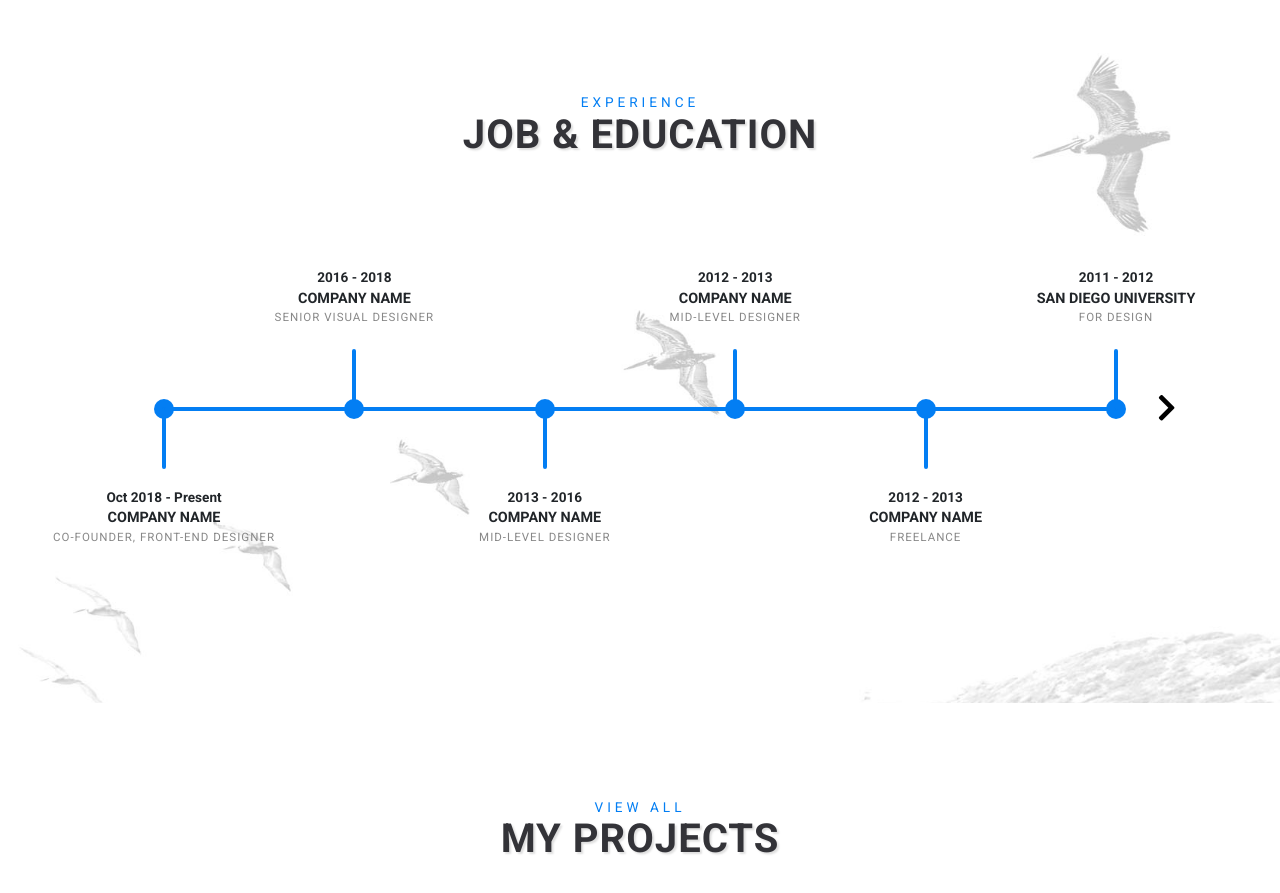
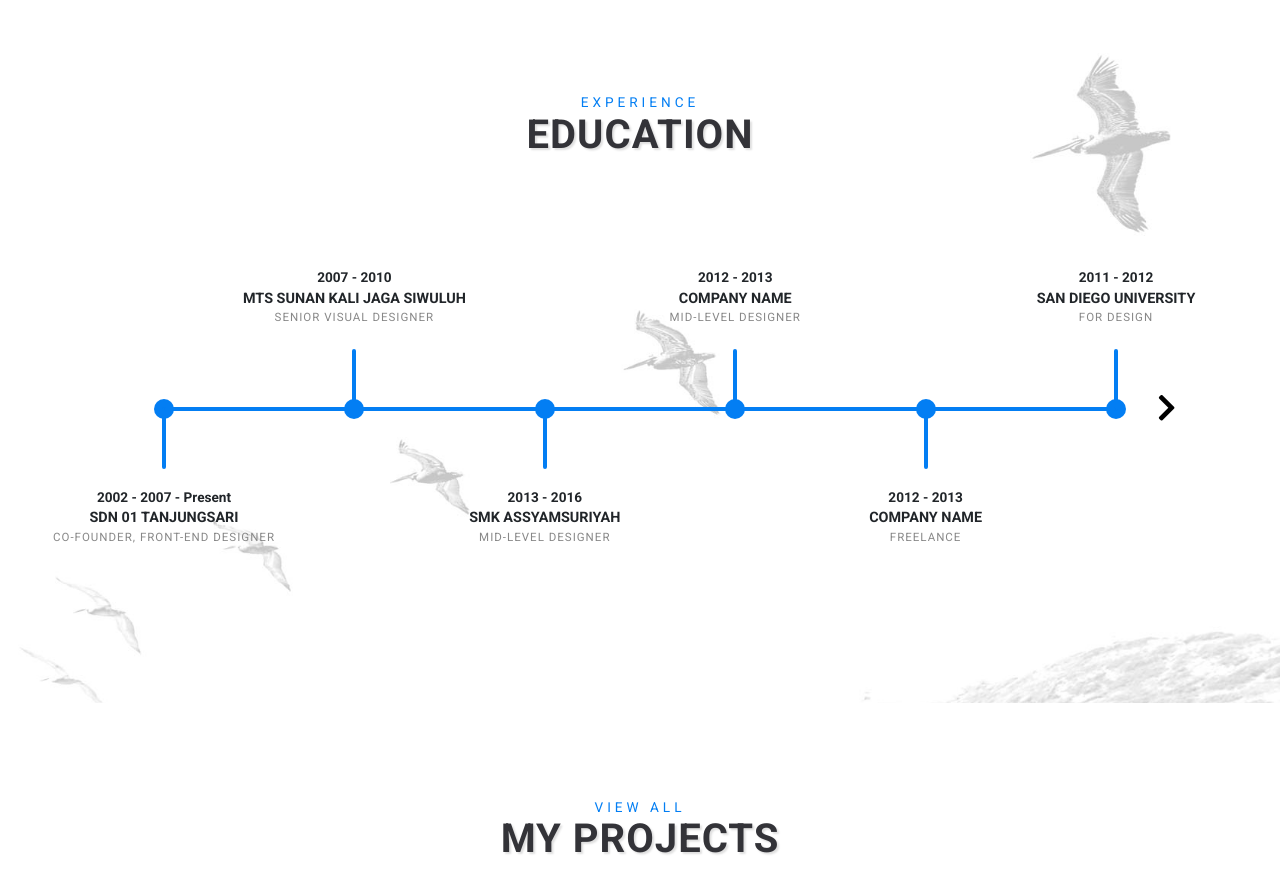
Before and after one commit to syeh96/syeh96.github.io, a plain HTML site: page index.html in a window 1280 px wide. Shown: the part 1778-2671 px from the top of the page. Drawn offline with Linux system fonts and the light colour scheme.

Commit message:
ganti education

```diff
--- a/index.html
+++ b/index.html
@@ -285,7 +285,7 @@ License URL: http://creativecommons.org/licenses/by/3.0/
     <section class="experience py-lg-5 py-4" id="experience">
         <div class="timeline py-lg-5 py-3">
             <h4 class="sub-tittle-w3 text-uppercase text-center">Experience</h4>
-            <h3 class="tittle-w3 text-uppercase mb-lg-5 mb-3 text-center">Job & Education</h3>
+            <h3 class="tittle-w3 text-uppercase mb-lg-5 mb-3 text-center">Education</h3>
             <div id="my-timeline"></div>
         </div>
 
@@ -829,16 +829,16 @@ License URL: http://creativecommons.org/licenses/by/3.0/
         $(document).ready(function() {
 
             var events = [{
-                date: 'Oct 2018 - Present',
-                content: 'Company Name <small>Co-founder, Front-end Designer</small>'
+                date: '2002 - 2007 - Present',
+                content: 'SDN 01 Tanjungsari <small>Co-founder, Front-end Designer</small>'
             },
             {
-                date: '2016 - 2018',
-                content: 'Company Name <small>Senior Visual Designer</small>'
+                date: '2007 - 2010',
+                content: 'mts sunan kali jaga siwuluh <small>Senior Visual Designer</small>'
             },
             {
                 date: '2013 - 2016',
-                content: 'Company Name <small>Mid-level Designer</small>'
+                content: 'Smk assyamsuriyah <small>Mid-level Designer</small>'
             },
             {
                 date: '2012 - 2013',
```
Lines whose indentation alone changed are shown as unchanged.
